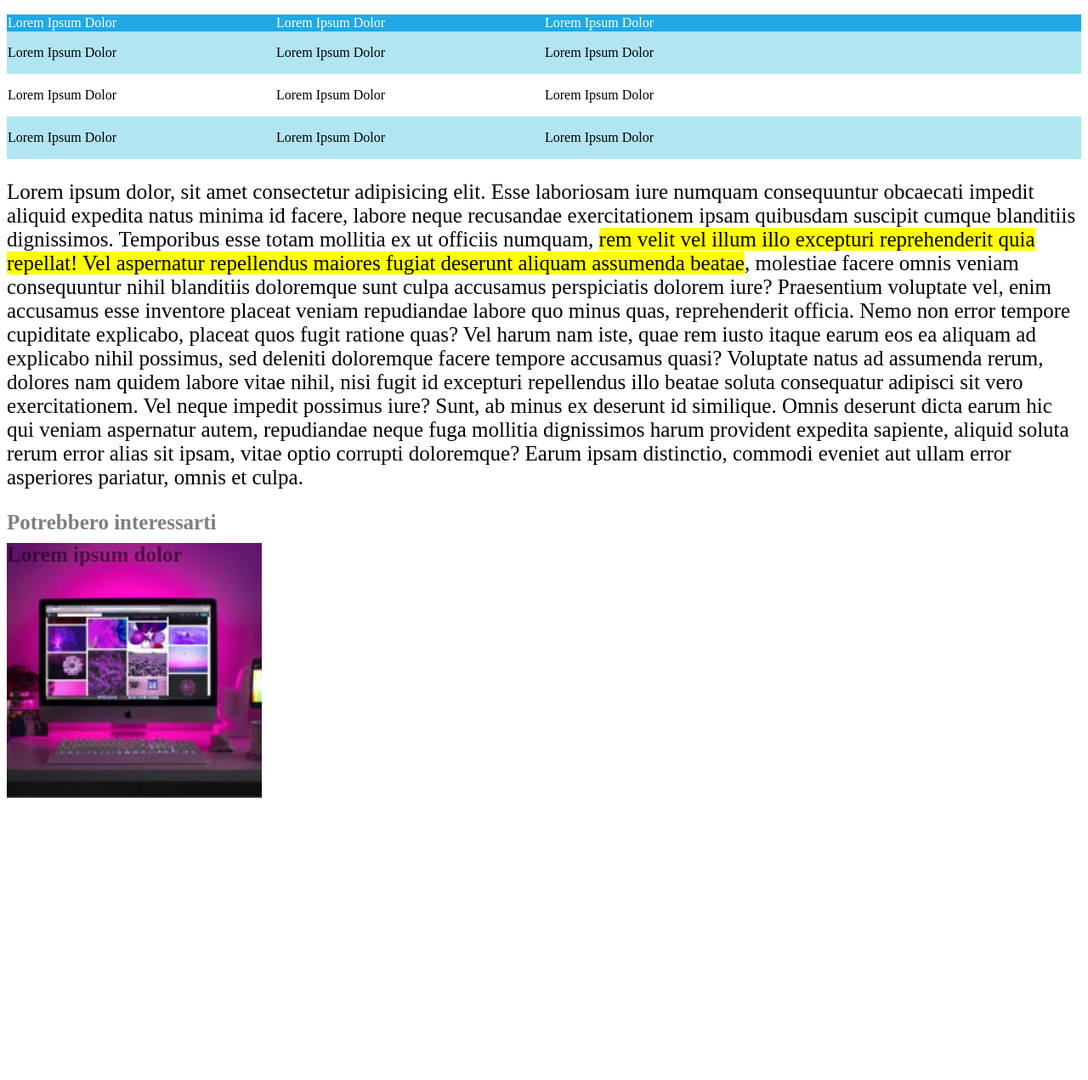
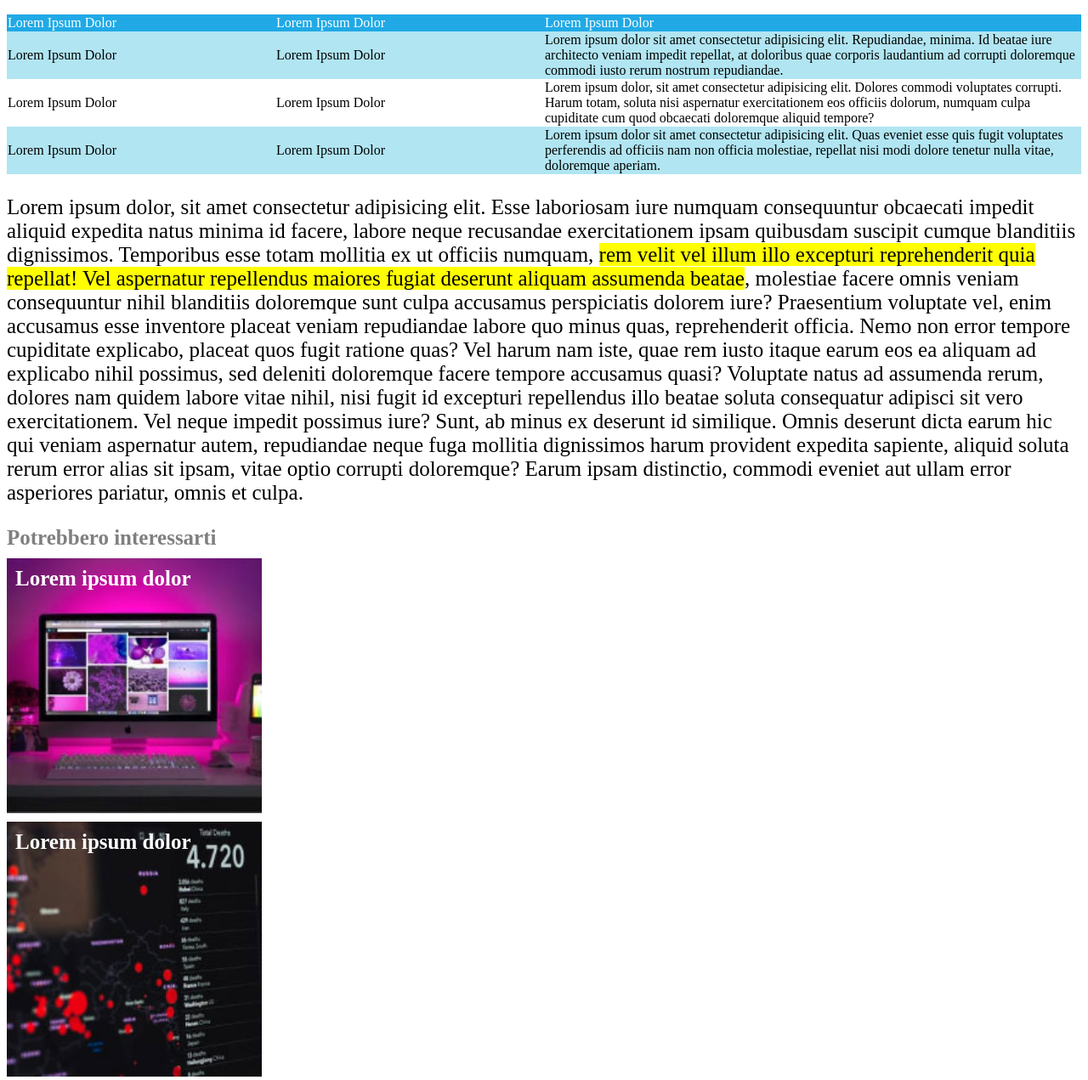
Before and after one commit to StefanoGrassoSG/html-css-booleaner, a plain HTML site: page index.html in a window 1280 px wide. Shown: the part 1491-2762 px from the top of the page at 85% size. Before the commit the page ends 2440 px from the top, so only its background shows below. Drawn offline with Linux system fonts and the light colour scheme.

Commit message:
corretta riga table

```diff
--- a/index.html
+++ b/index.html
@@ -62,17 +62,17 @@
                     <tr>
                         <td>Lorem Ipsum Dolor</td>
                         <td>Lorem Ipsum Dolor</td>
-                        <td>Lorem Ipsum Dolor</td>
+                        <td>Lorem ipsum dolor sit amet consectetur adipisicing elit. Repudiandae, minima. Id beatae iure architecto veniam impedit repellat, at doloribus quae corporis laudantium ad corrupti doloremque commodi iusto rerum nostrum repudiandae.</td>
                     </tr>
                     <tr class="white-row">
                         <td>Lorem Ipsum Dolor</td>
                         <td>Lorem Ipsum Dolor</td>
-                        <td>Lorem Ipsum Dolor</td>
+                        <td>Lorem ipsum dolor, sit amet consectetur adipisicing elit. Dolores commodi voluptates corrupti. Harum totam, soluta nisi aspernatur exercitationem eos officiis dolorum, numquam culpa cupiditate cum quod obcaecati doloremque aliquid tempore?</td>
                     </tr>
                     <tr>
                         <td>Lorem Ipsum Dolor</td>
                         <td>Lorem Ipsum Dolor</td>
-                        <td>Lorem Ipsum Dolor</td>
+                        <td>Lorem ipsum dolor sit amet consectetur adipisicing elit. Quas eveniet esse quis fugit voluptates perferendis ad officiis nam non officia molestiae, repellat nisi modi dolore tenetur nulla vitae, doloremque aperiam.</td>
                     </tr>
                 </tbody>
             </table>
@@ -86,7 +86,11 @@
         <footer>
             <span>Potrebbero interessarti</span>
             <div class="pc-photo">
-                Lorem ipsum dolor
+                <span class="photo-link-1">Lorem ipsum dolor</span>
+            </div>
+
+            <div class="graph-photo">
+                <span class="photo-link-2">Lorem ipsum dolor</span>
             </div>
         </footer>
     </body>
```
